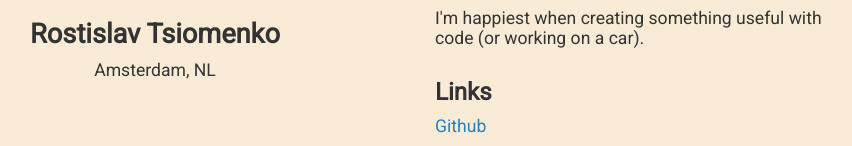
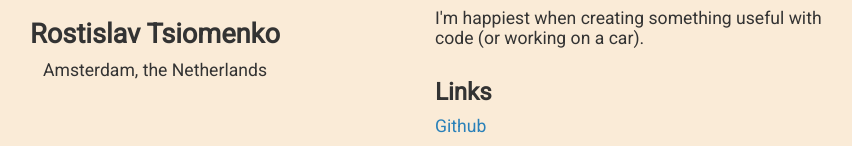
Before and after one commit to rtsio/rtsio.github.io, a plain HTML site: page index.html in a window 1280 px wide. Shown: the part 340-486 px from the top of the page, without its empty margins (205-1057 px from the left). Drawn offline with Linux system fonts and the light colour scheme.

Commit message:
Update index.html

```diff
--- a/index.html
+++ b/index.html
@@ -13,7 +13,7 @@
         <div class="section-1">
             <p><img src="/avatar.jpg" class="avatar"></p>
             <h2>Rostislav Tsiomenko</h2>
-            <p>Amsterdam, NL</p>
+            <p>Amsterdam, the Netherlands</p>
         </div>
         <div class="section-2">
             <h2>About</h2>
```
